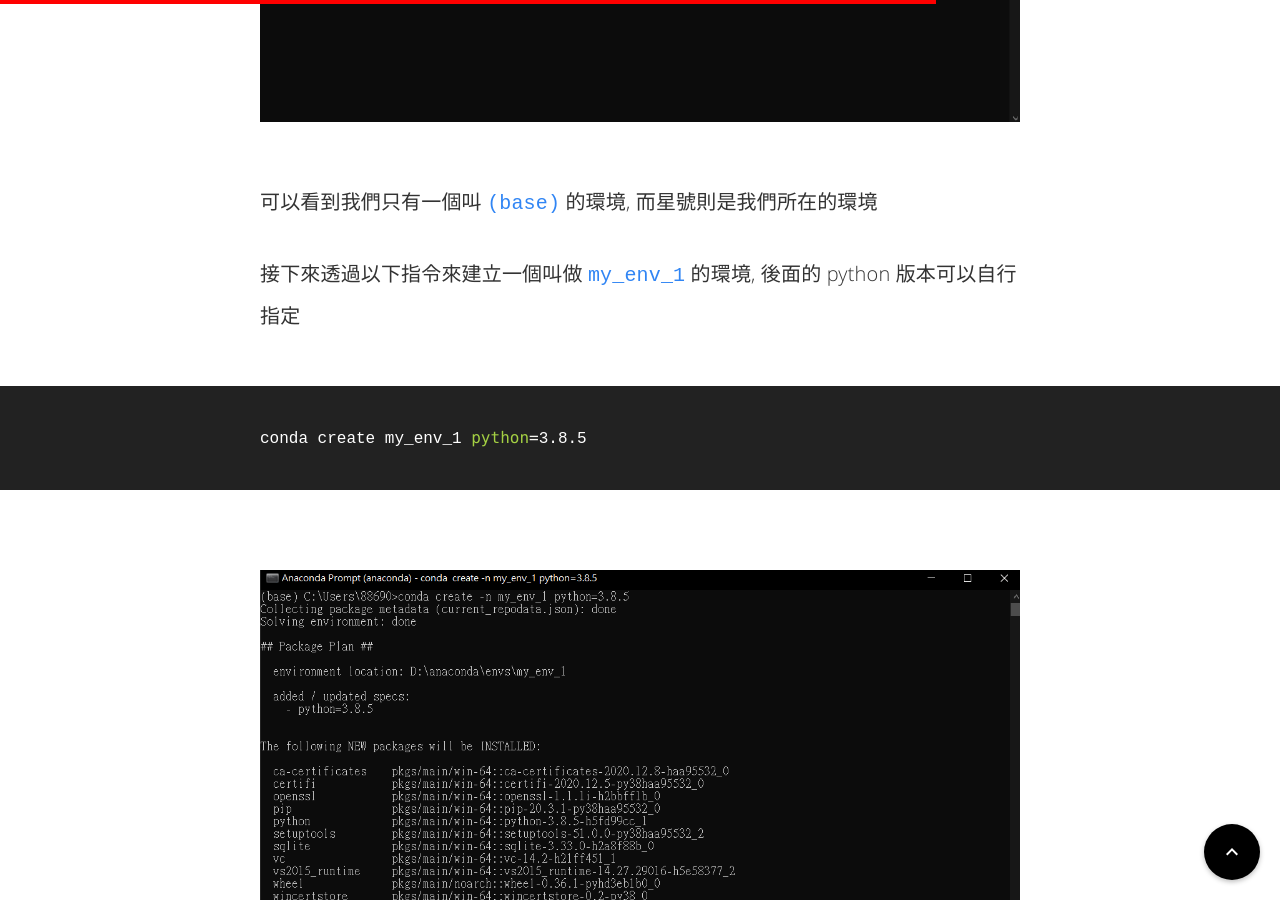
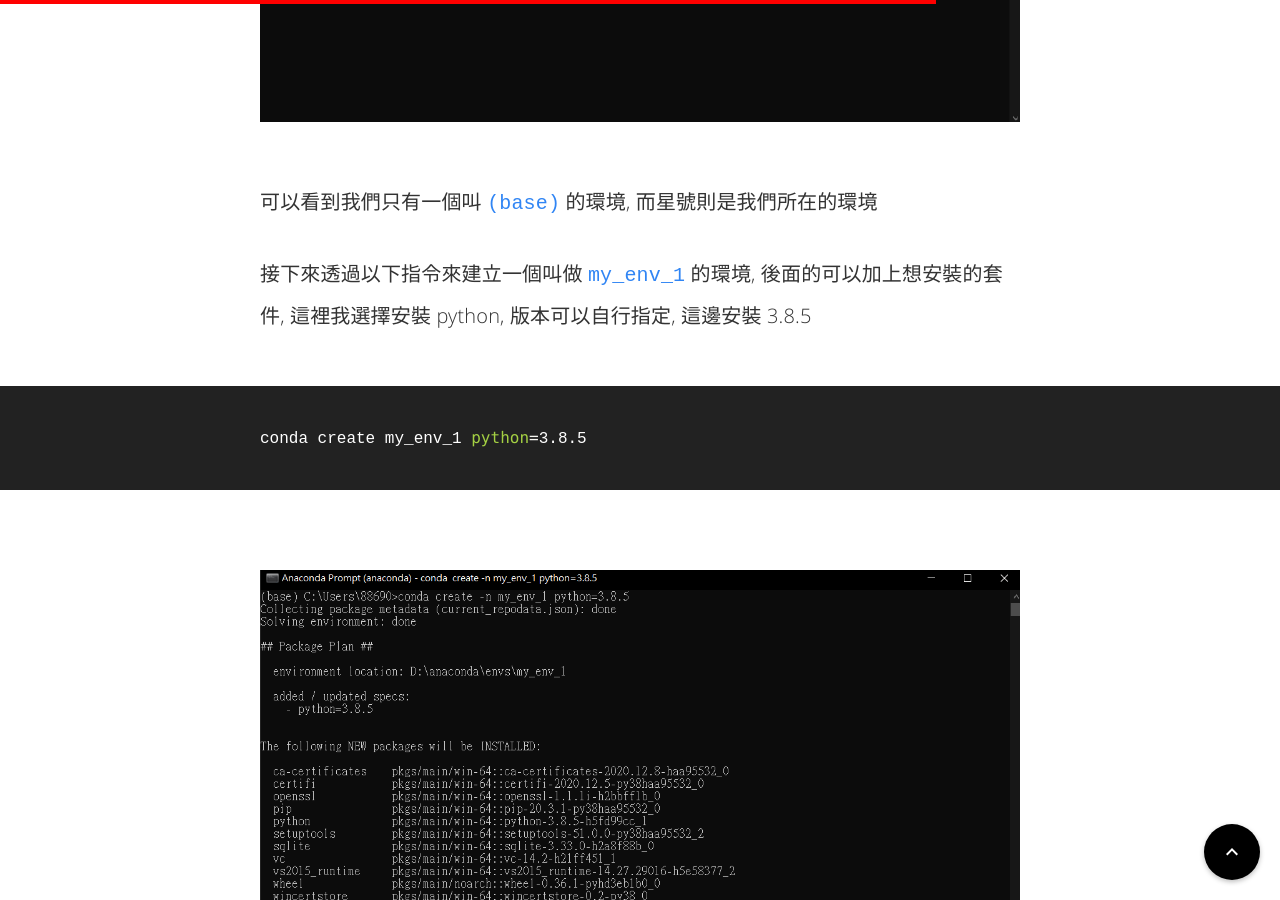
Before and after one commit to vuncrychen/blog, a Jekyll site: the page built from _posts/2020-12-10-anaconda-basic-tips.md, in a window 1280 px wide and 900 px high, scrolled down 8135 px. Built offline with Jekyll 4.4.1, drawn with Linux system fonts in a browser that asks for light colours; some of the changed text lies outside the part shown.

Commit message:
update post

```diff
--- a/_posts/2020-12-10-anaconda-basic-tips.md
+++ b/_posts/2020-12-10-anaconda-basic-tips.md
@@ -94,7 +94,7 @@ conda env list
 
 可以看到我們只有一個叫 `(base)` 的環境, 而星號則是我們所在的環境
 
-接下來透過以下指令來建立一個叫做 `my_env_1` 的環境, 後面的 python 版本可以自行指定
+接下來透過以下指令來建立一個叫做 `my_env_1` 的環境, 後面的可以加上想安裝的套件, 這裡我選擇安裝 python, 版本可以自行指定, 這邊安裝 3.8.5
 
 {% highlight bash %}
 conda create my_env_1 python=3.8.5
```
Also changed, not shown: other parts of _posts/2020-12-10-anaconda-basic-tips.md (+1 -1 lines).
